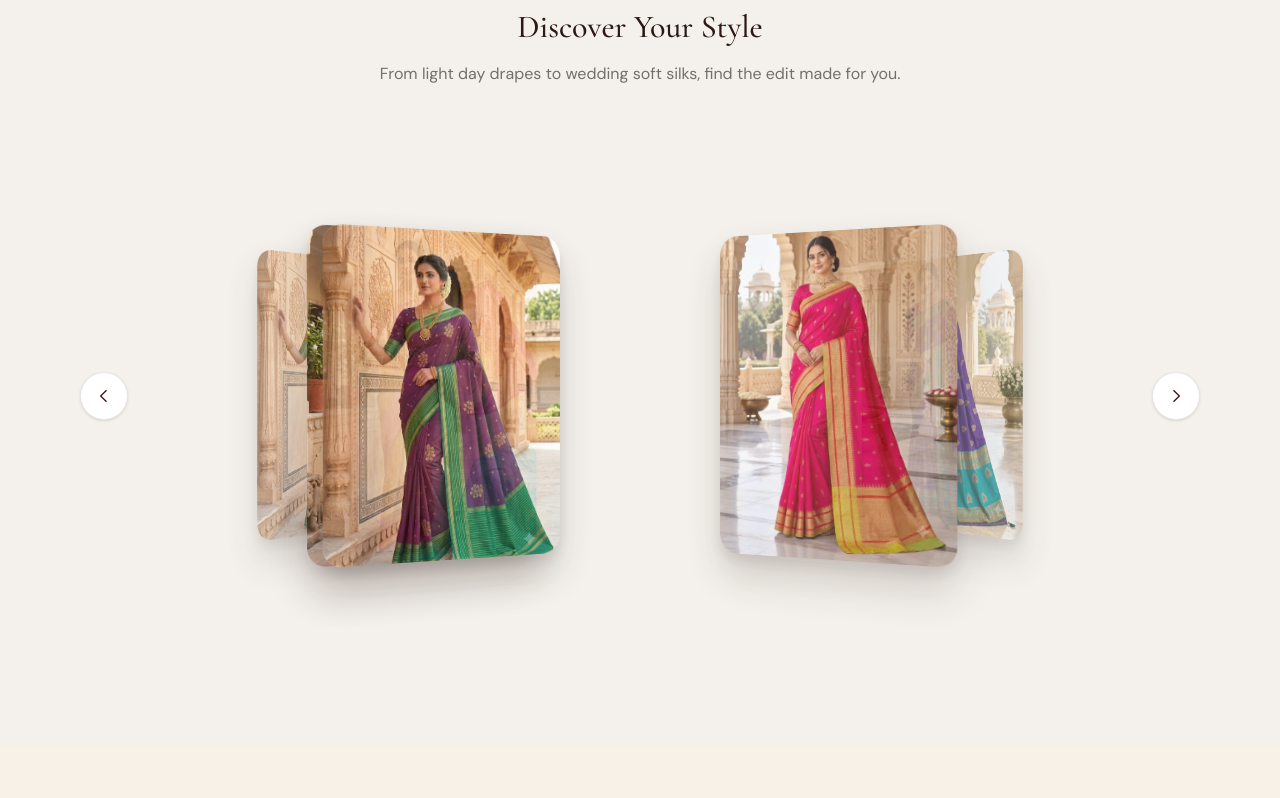
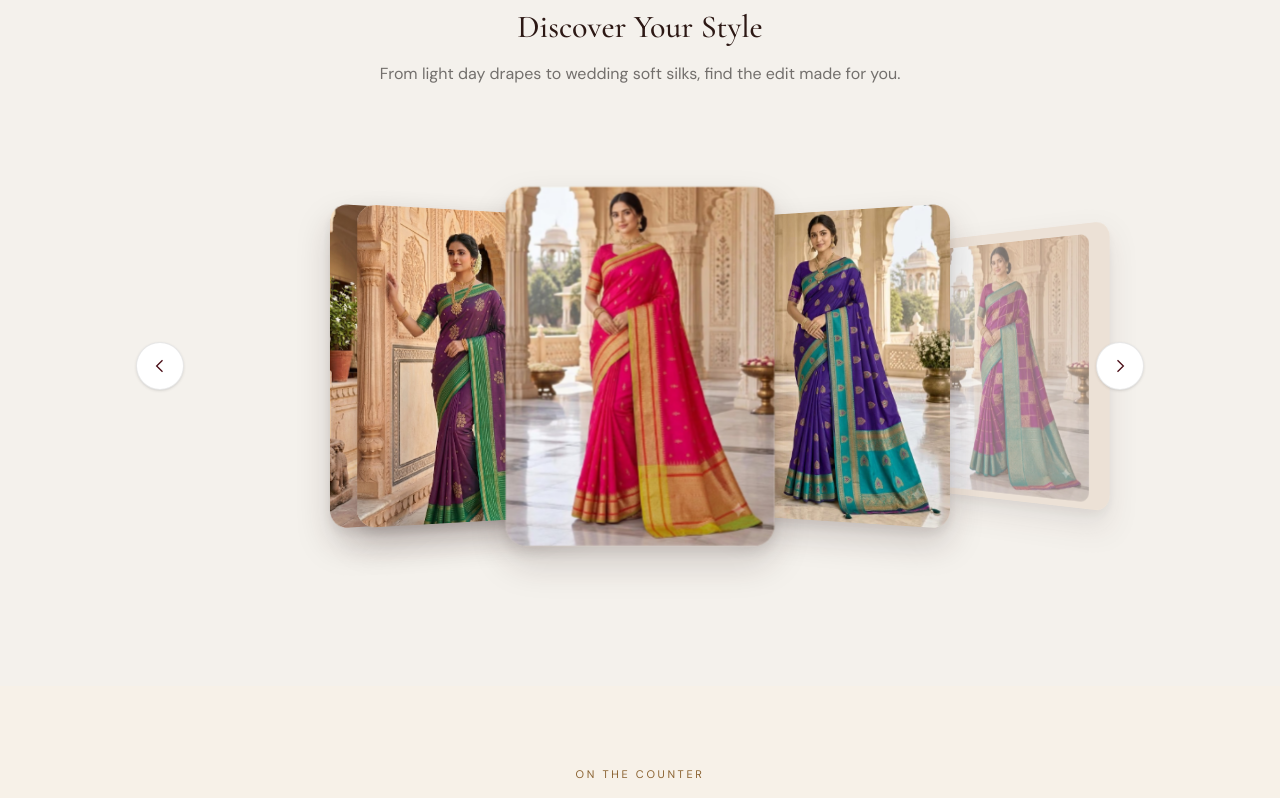
Before and after one commit to Shafinaz28/karanan-puttu, a React (Vite) app in the folder saree-ecommerce/: page / in a window 1280 px wide. Shown: the part 1780-2578 px from the top of the page. Built offline with nearby package versions, Linux system fonts and the light colour scheme.

Commit message:
updated images

```diff
--- a/saree-ecommerce/src/components/StyleCoverflow.jsx
+++ b/saree-ecommerce/src/components/StyleCoverflow.jsx
@@ -14,8 +14,6 @@ const slides = [
   { image: "/sarees/worn/worn-plum-leaf.jpg", to: "/product/9" },
 ]
 
-const STEP_DEG = 32
-
 function wrapOffset(index, active, length) {
   let offset = index - active
   if (offset > length / 2) offset -= length
@@ -23,38 +21,42 @@ function wrapOffset(index, active, length) {
   return offset
 }
 
-function cardTransform(offset, radius) {
-  const angle = offset * STEP_DEG
-  const rad = (angle * Math.PI) / 180
-  const x = Math.sin(rad) * radius
-  const z = (Math.cos(rad) - 1) * radius
+function cardStyle(offset, gap) {
   const abs = Math.abs(offset)
-  const scale = Math.max(0.72, 1 - abs * 0.08)
-  return `translate(-50%, -50%) translate3d(${x}px, 0, ${z}px) rotateY(${-angle}deg) scale(${scale})`
+  const x = offset * gap
+  const rotate = offset * -28
+  const scale = abs === 0 ? 1 : abs === 1 ? 0.88 : 0.78
+  const z = abs === 0 ? 40 : abs === 1 ? 20 : 0
+  return {
+    transform: `translate(-50%, -50%) translateX(${x}px) translateZ(${z}px) rotateY(${rotate}deg) scale(${scale})`,
+    zIndex: 10 - abs,
+    opacity: abs > 2 ? 0 : abs === 2 ? 0.55 : 1,
+    pointerEvents: abs > 2 ? "none" : "auto",
+  }
 }
 
 export default function StyleCoverflow() {
   const [active, setActive] = useState(0)
-  const [radius, setRadius] = useState(380)
+  const [gap, setGap] = useState(160)
   const total = slides.length
 
   useEffect(() => {
-    function syncRadius() {
+    function syncGap() {
       const width = window.innerWidth
-      if (width < 640) setRadius(200)
-      else if (width < 1024) setRadius(300)
-      else setRadius(420)
+      if (width < 640) setGap(110)
+      else if (width < 1024) setGap(150)
+      else setGap(190)
     }
-    syncRadius()
-    window.addEventListener("resize", syncRadius)
-    return () => window.removeEventListener("resize", syncRadius)
+    syncGap()
+    window.addEventListener("resize", syncGap)
+    return () => window.removeEventListener("resize", syncGap)
   }, [])
 
   useEffect(() => {
     if (window.matchMedia("(prefers-reduced-motion: reduce)").matches) return undefined
     const id = window.setInterval(() => {
       setActive((current) => (current + 1) % total)
-    }, 3800)
+    }, 4000)
     return () => window.clearInterval(id)
   }, [total])
 
@@ -73,24 +75,19 @@ export default function StyleCoverflow() {
         </p>
       </div>
 
-      <div className="relative mx-auto mt-10 max-w-6xl">
+      <div className="relative mx-auto mt-10 max-w-5xl">
         <div className="coverflow" aria-roledescription="carousel">
           <div className="coverflow-stage">
             {slides.map((slide, index) => {
               const offset = wrapOffset(index, active, total)
               const abs = Math.abs(offset)
               const isActive = offset === 0
-              const hidden = abs > 2
+              if (abs > 2) return null
               return (
                 <article
                   key={slide.image}
                   className={`coverflow-card ${isActive ? "is-active" : ""}`}
-                  style={{
-                    transform: cardTransform(offset, radius),
-                    zIndex: total - abs,
-                    opacity: hidden ? 0 : 1 - abs * 0.15,
-                    pointerEvents: hidden ? "none" : "auto",
-                  }}
+                  style={cardStyle(offset, gap)}
                   aria-hidden={!isActive}
                 >
                   {isActive ? (
@@ -117,7 +114,7 @@ export default function StyleCoverflow() {
           type="button"
           aria-label="Previous style"
           onClick={() => go(-1)}
-          className="absolute top-1/2 left-1 z-20 flex h-10 w-10 -translate-y-1/2 items-center justify-center rounded-full border border-ink/10 bg-white text-primary shadow-sm md:left-4 md:h-12 md:w-12"
+          className="absolute top-1/2 left-0 z-20 flex h-10 w-10 -translate-y-1/2 items-center justify-center rounded-full border border-ink/10 bg-white text-primary shadow-sm md:left-2 md:h-12 md:w-12"
         >
           <svg viewBox="0 0 24 24" className="h-5 w-5" fill="none" stroke="currentColor" strokeWidth="1.6" aria-hidden="true">
             <path d="M15 5l-7 7 7 7" />
@@ -127,7 +124,7 @@ export default function StyleCoverflow() {
           type="button"
           aria-label="Next style"
           onClick={() => go(1)}
-          className="absolute top-1/2 right-1 z-20 flex h-10 w-10 -translate-y-1/2 items-center justify-center rounded-full border border-ink/10 bg-white text-primary shadow-sm md:right-4 md:h-12 md:w-12"
+          className="absolute top-1/2 right-0 z-20 flex h-10 w-10 -translate-y-1/2 items-center justify-center rounded-full border border-ink/10 bg-white text-primary shadow-sm md:right-2 md:h-12 md:w-12"
         >
           <svg viewBox="0 0 24 24" className="h-5 w-5" fill="none" stroke="currentColor" strokeWidth="1.6" aria-hidden="true">
             <path d="M9 5l7 7-7 7" />
--- a/saree-ecommerce/src/index.css
+++ b/saree-ecommerce/src/index.css
@@ -256,9 +256,9 @@ h4 {
 }
 
 .coverflow {
-  perspective: 1400px;
-  perspective-origin: 50% 48%;
-  height: clamp(380px, 64vw, 540px);
+  perspective: 1200px;
+  perspective-origin: 50% 50%;
+  height: clamp(360px, 58vw, 480px);
 }
 
 .coverflow-stage {
@@ -271,13 +271,14 @@ h4 {
   position: absolute;
   top: 50%;
   left: 50%;
-  width: min(44vw, 230px);
+  width: min(48vw, 220px);
   aspect-ratio: 3 / 4;
   margin: 0;
   transform-style: preserve-3d;
   transform-origin: center center;
-  transition: transform 0.7s cubic-bezier(0.22, 1, 0.36, 1), opacity 0.4s ease;
+  transition: transform 0.55s cubic-bezier(0.22, 1, 0.36, 1), opacity 0.35s ease;
   will-change: transform, opacity;
+  backface-visibility: hidden;
 }
 
 .coverflow-card.is-active {
@@ -291,11 +292,11 @@ h4 {
   overflow: hidden;
   padding: 0;
   border: 0;
-  border-radius: 1.35rem;
+  border-radius: 1.25rem;
   background: #f0e6d8;
   box-shadow:
-    0 26px 44px rgba(44, 24, 20, 0.2),
-    0 8px 16px rgba(44, 24, 20, 0.1);
+    0 18px 36px rgba(44, 24, 20, 0.18),
+    0 6px 12px rgba(44, 24, 20, 0.08);
   cursor: pointer;
 }
 
@@ -309,7 +310,7 @@ h4 {
 
 @media (min-width: 768px) {
   .coverflow-card {
-    width: min(28vw, 280px);
+    width: min(30vw, 260px);
   }
 }
 
```
Also changed, not shown: saree-ecommerce/public/sarees/worn/worn-mustard-coral.jpg.
